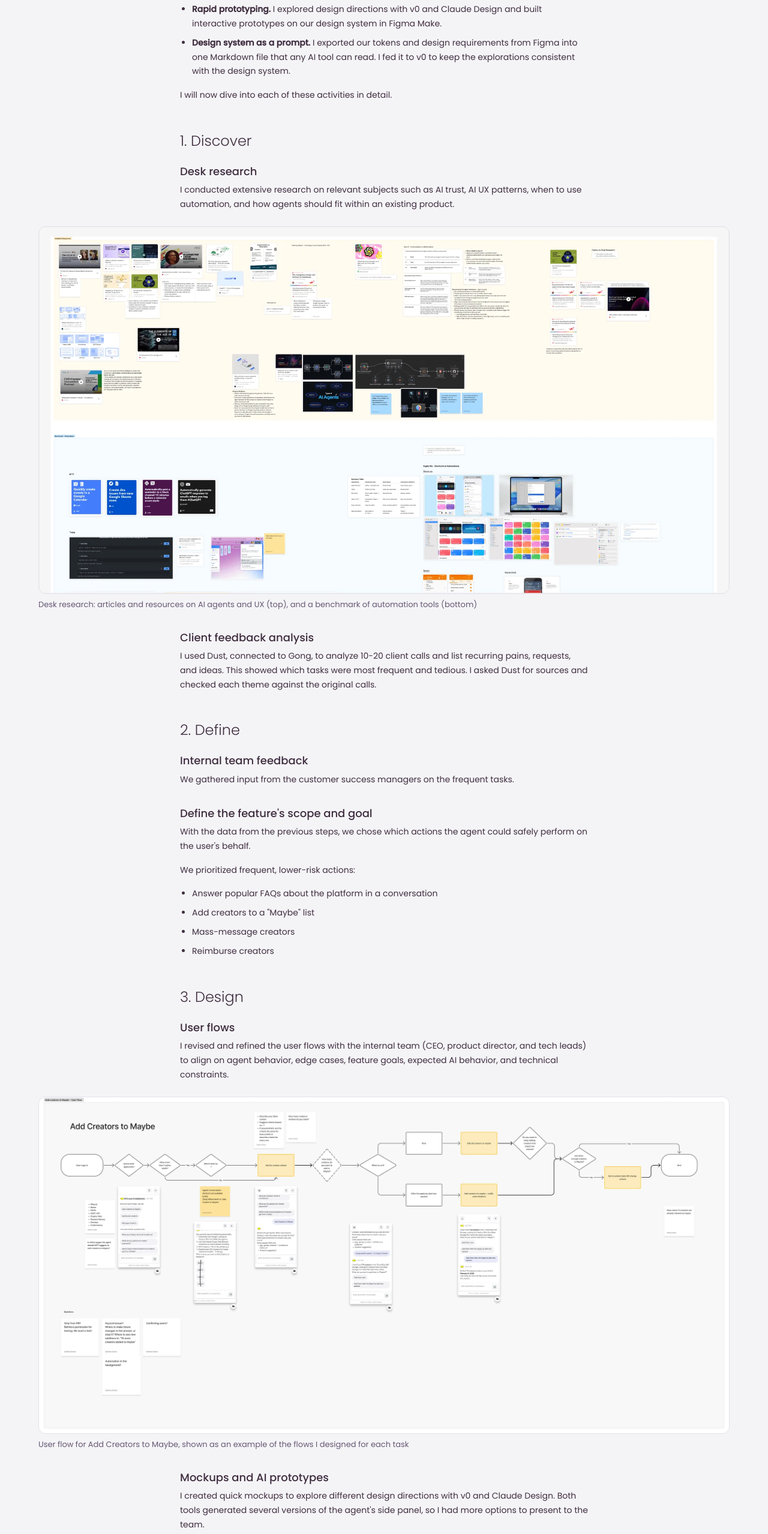
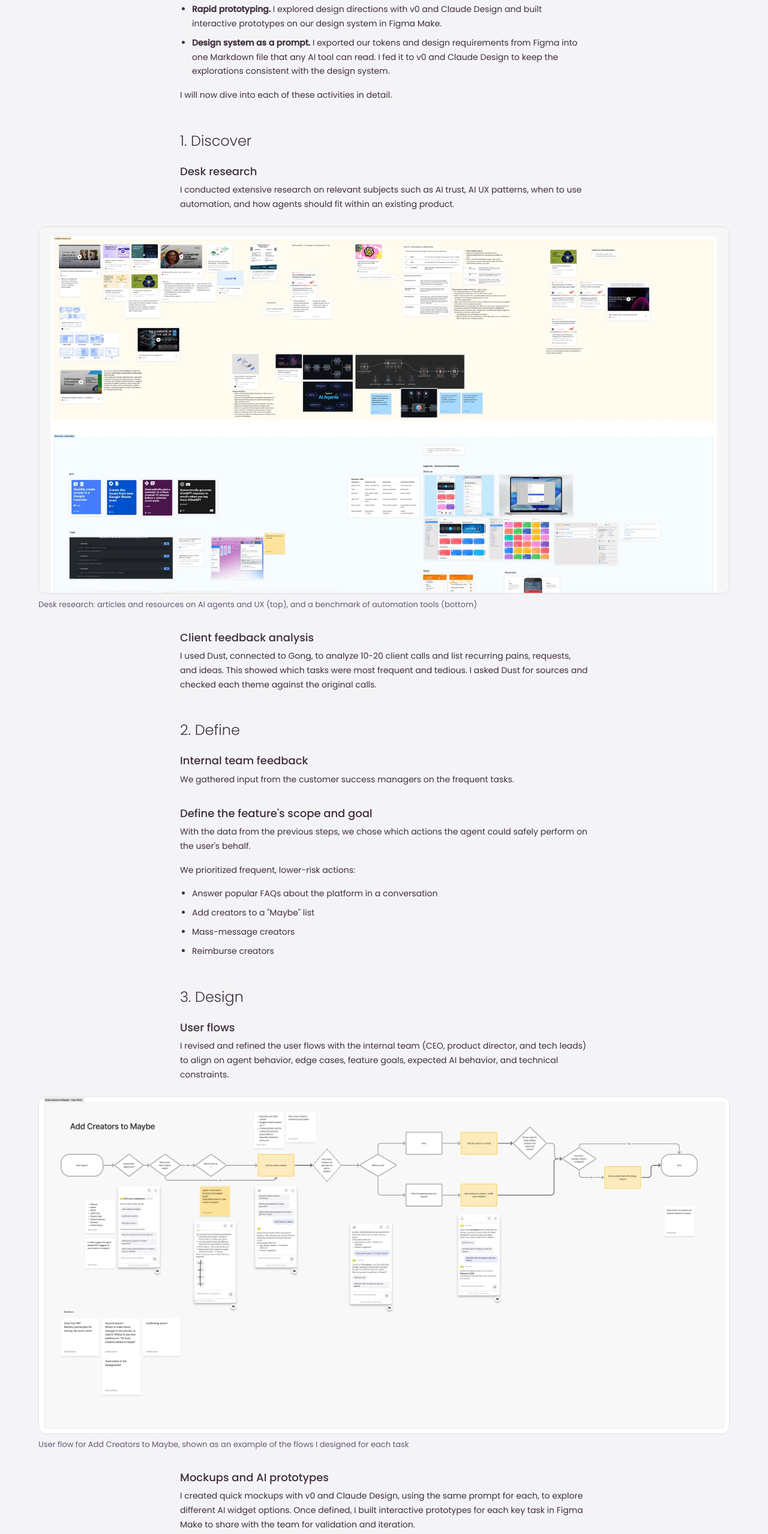
Before and after one commit to vaninagreco/vaninagreco.github.io, a plain HTML site: page case-studies/ai-agent.html in a window 1280 px wide. Shown: the part 3421-5978 px from the top of the page at 60% size. Drawn offline with Linux system fonts and the light colour scheme.

Commit message:
Update mockups copy and design system bullet
Co-Authored-By: Claude Sonnet 5.5 <noreply@anthropic.com>
Claude-Session: https://claude.ai/code/session_01ScZWVXf92u9gCJ2SJSpG7K

```diff
--- a/case-studies/ai-agent.html
+++ b/case-studies/ai-agent.html
@@ -114,7 +114,7 @@
 <li><strong>Research synthesis.</strong> I used Dust with Snowflake, Gong, and Pendo to identify client pain points and requests from calls, report on usage data, and summarize interviews and tests.</li>
 <li><strong>Custom agents.</strong> I built two Dust agents with narrow jobs and explicit rules: a Gong calls analyst that ranks client calls by how clearly brands state their goals, and a UX copy agent that writes in our brand voice and tone.</li>
 <li><strong>Rapid prototyping.</strong> I explored design directions with v0 and Claude Design and built interactive prototypes on our design system in Figma Make.</li>
-<li><strong>Design system as a prompt.</strong> I exported our tokens and design requirements from Figma into one Markdown file that any AI tool can read. I fed it to v0 to keep the explorations consistent with the design system.</li>
+<li><strong>Design system as a prompt.</strong> I exported our tokens and design requirements from Figma into one Markdown file that any AI tool can read. I fed it to v0 and Claude Design to keep the explorations consistent with the design system.</li>
 </ul>
 <p>I will now dive into each of these activities in detail.</p>
 </section>
@@ -155,12 +155,11 @@
 <figcaption>User flow for Add Creators to Maybe, shown as an example of the flows I designed for each task</figcaption>
 </figure>
 <h3>Mockups and AI prototypes</h3>
-<p>I created quick mockups to explore different design directions with v0 and Claude Design. Both tools generated several versions of the agent's side panel, so I had more options to present to the team.</p>
+<p>I created quick mockups with v0 and Claude Design, using the same prompt for each, to explore different AI widget options. Once defined, I built interactive prototypes for each key task in Figma Make to share with the team for validation and iteration.</p>
 <figure class="figure">
 <div class="box" role="img" aria-label="Side panel explorations for the agent">Side panel explorations (image coming)</div>
 <figcaption>Side panel versions for the agent, generated with v0 and Claude Design. [Confirm: UI modified for confidentiality]</figcaption>
 </figure>
-<p>Once we defined the direction, I built interactive prototypes for each key task in Figma Make to share with the team for validation and iteration.</p>
 </section>
 
 <section id="validate">
```
